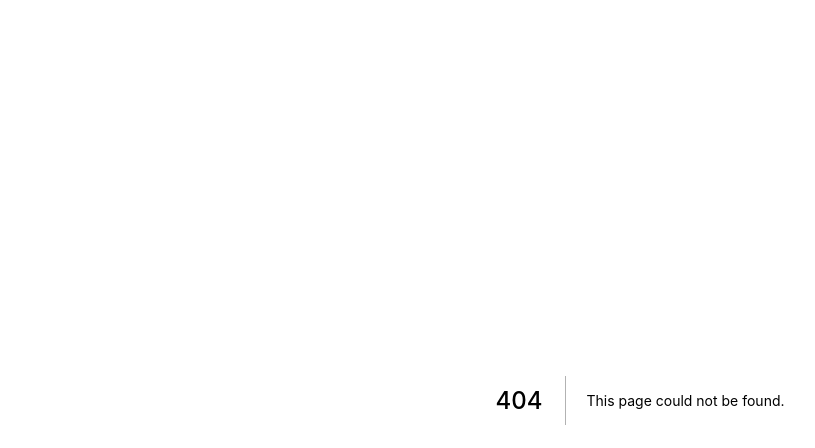
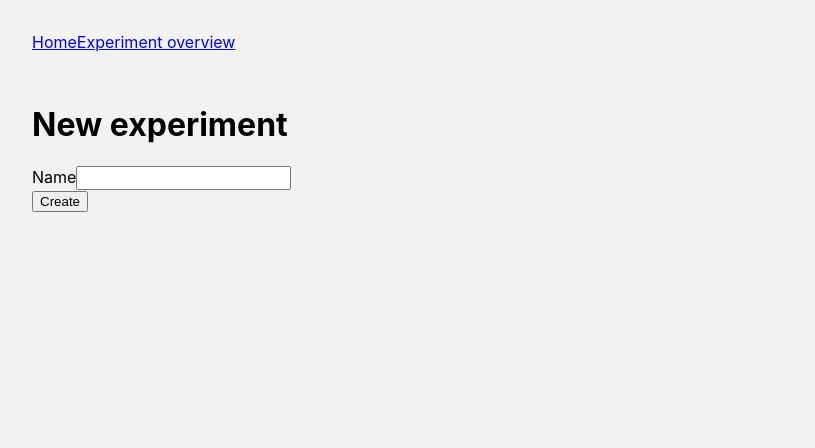
Before and after one commit to haach/staircase, a Next.js app: page /experiment/create in a window 1280 px wide. Before the commit this address had no page. Shown: the top 448 px of the page, without its empty margins (0-815 px from the left). Built offline with nearby package versions, Linux system fonts and the light colour scheme.

Commit message:
Add experiment create page

```diff
--- /dev/null
+++ b/pages/experiment/create.tsx
@@ -0,0 +1,45 @@
+import {InputGenerator} from 'components/InputGenerator';
+import Layout from 'components/Layout';
+import {experimentCreate} from 'pages/api/experimentCRUD';
+import React, {ChangeEvent, useState} from 'react';
+
+const ExperimentCreate: React.FC = () => {
+  const handleSubmit = () => {
+    experimentCreate(formState);
+  };
+  const [formState, setFormState] = useState<{name: string}>({name: ''});
+
+  return (
+    <Layout>
+      <div className="page">
+        <h1>New experiment</h1>
+        <main>
+          <form
+            onSubmit={(e) => {
+              e.preventDefault();
+              handleSubmit();
+            }}
+          >
+            {InputGenerator([
+              {
+                label: 'Name',
+                name: 'name',
+                id: 'name',
+                type: 'text',
+                required: true,
+                onChange: (e: ChangeEvent<HTMLInputElement>) => {
+                  const newState = {...formState};
+                  newState[e.target.name] = e.target.value;
+                  setFormState(newState);
+                },
+              },
+            ])}
+            <button type="submit">Create</button>
+          </form>
+        </main>
+      </div>
+    </Layout>
+  );
+};
+
+export default ExperimentCreate;
```
